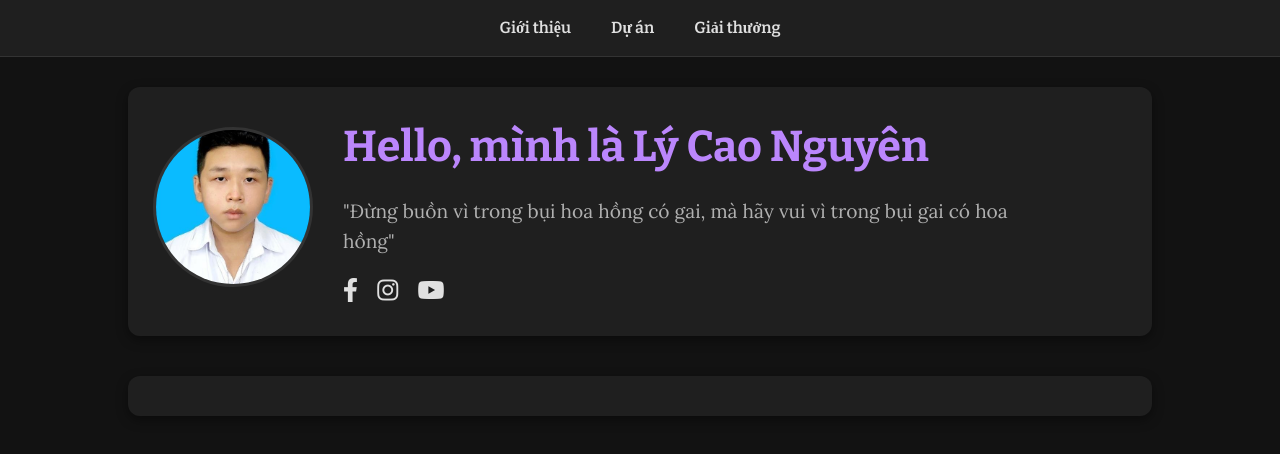
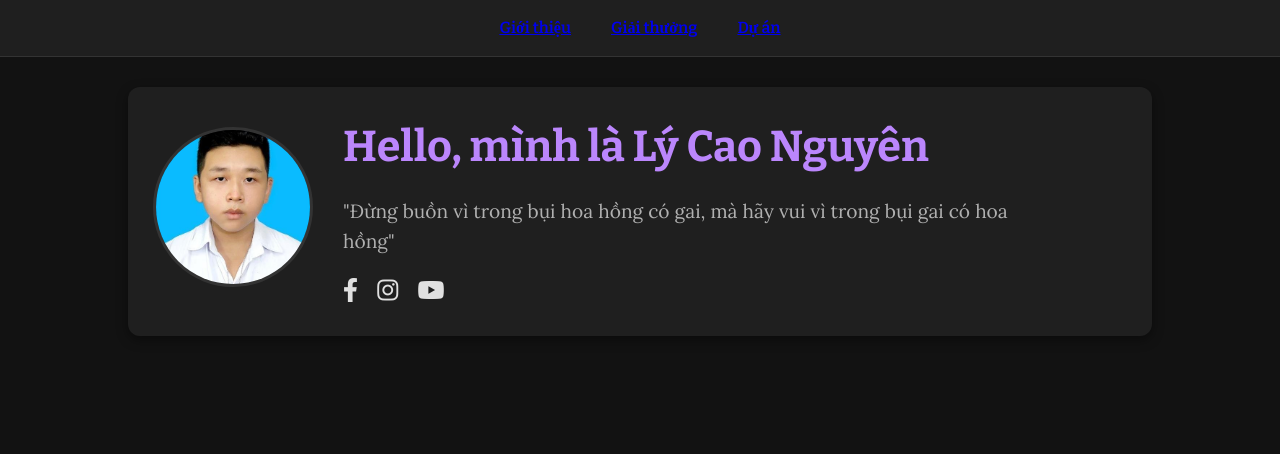
Before and after one commit to Cao-nguyen/ly-cao-nguyen, a plain HTML site: page index.html in a window 1280 px wide. Drawn offline with nearby package versions, Linux system fonts and the light colour scheme.

Commit message:
Update index.html

```diff
--- a/index.html
+++ b/index.html
@@ -13,9 +13,9 @@
 <body>
     <header>
         <ul class="menu">
-            <li>Giới thiệu</li>
-            <li>Dự án</li>
-            <li>Giải thưởng</li>
+            <li><a href="#gioi-thieu">Giới thiệu</a></li>
+            <li><a href="#giai-thuong">Giải thưởng</a></li>
+            <li><a href="#du-an">Dự án</a></li>
         </ul>
     </header>
     <div class="container">
@@ -34,7 +34,11 @@
             </div>
         </div>
 
-        <div class="giaithuong">
+        <div id="gioi-thieu">
+
+        </div>
+
+        <div id="giaithuong">
 
         </div>
     </div>
```
